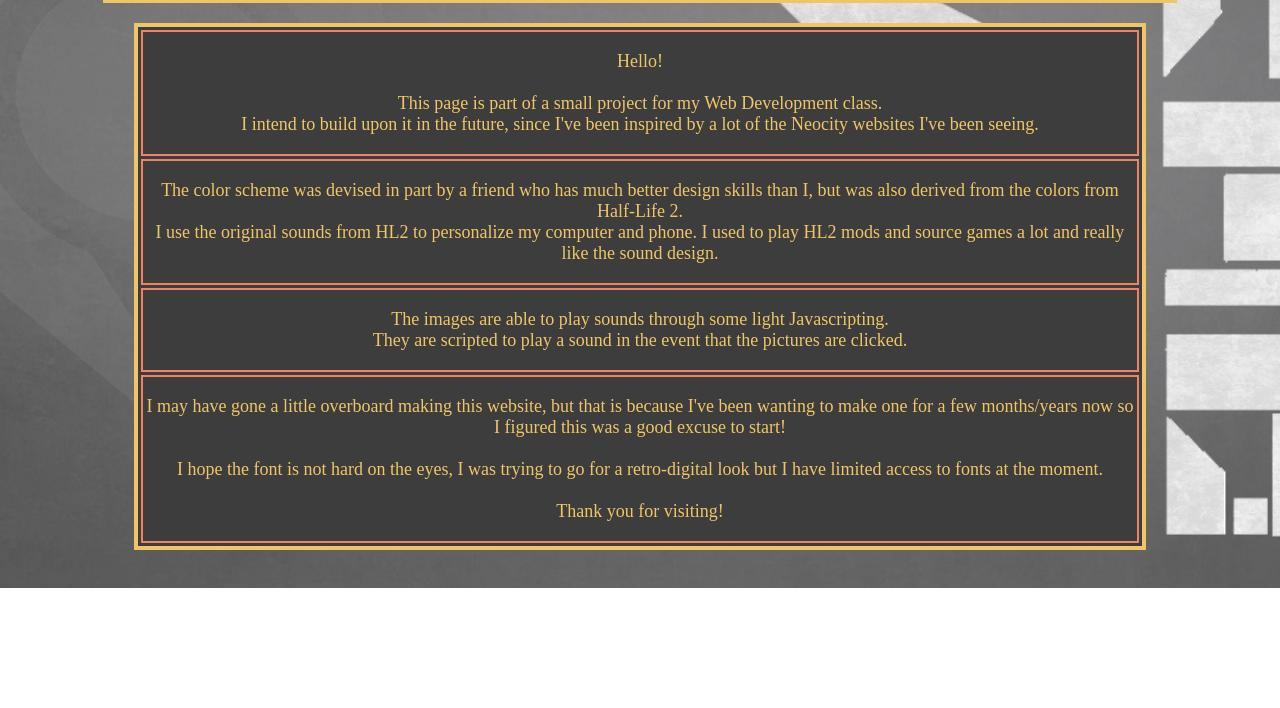
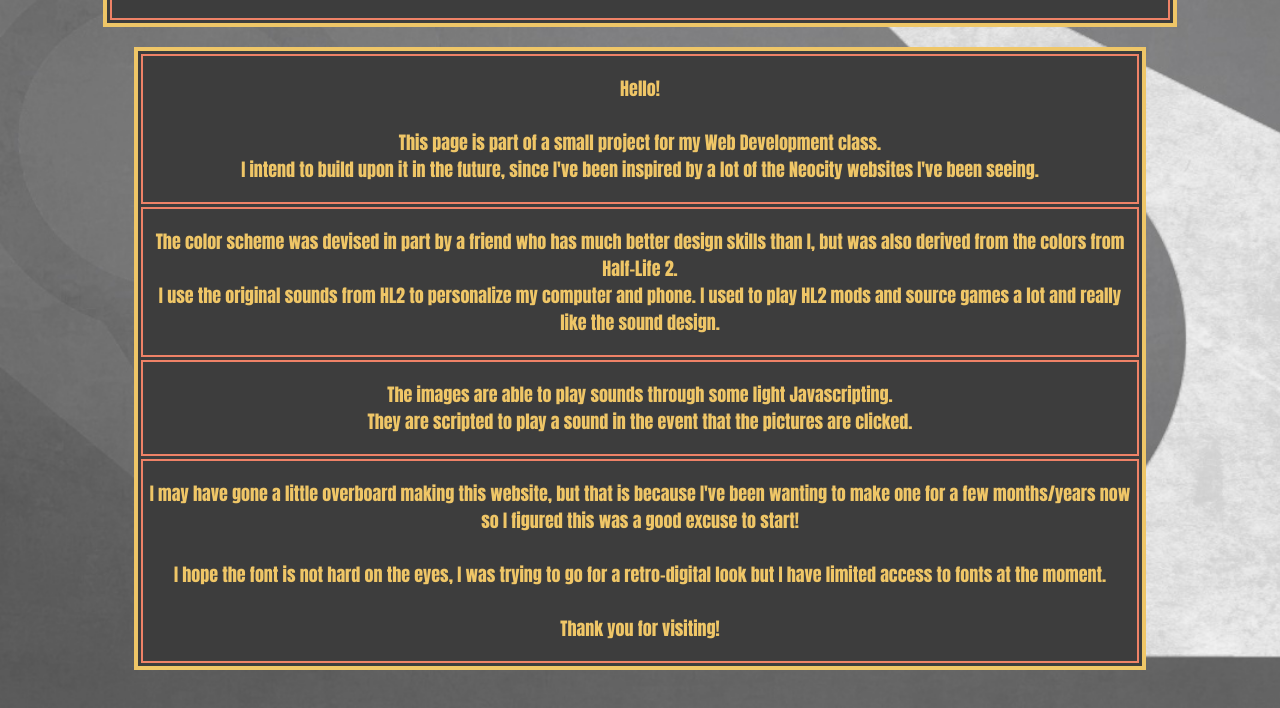
Before and after one commit to Torchead/Project1_Half-Life2, a plain HTML site: page about1.html in a window 1280 px wide. Shown: the part 212-920 px from the top of the page. Before the commit the page ends 800 px from the top, so only its background shows below. Drawn offline with Linux system fonts and the light colour scheme.

```diff
--- a/layout.css
+++ b/layout.css
@@ -30,7 +30,7 @@
     border: 2px solid; /* This affects the inner border which is orange */
     color: #ef8267;
     text-align: center;
-    font-family: "eurostile", "OCR A", "Bank Gothic", "Roboto Condensed", "Futura";
+    font-family: "eurostile", "OCR A", "Bank Gothic", "Impact", "Roboto Condensed", "Futura";
 }
 
 /* This class is only for the navigation bar- the first big roadblock in this website */
@@ -87,7 +87,7 @@
     text-align:center;
     color: #efc667;
     font-size: large;
-    font-family: "eurostile", "OCR A", "Bank Gothic", "Futura";
+    font-family: "eurostile", "OCR A", "Bank Gothic", "Impact", "Futura";
     width: 100%;
 }
 
```
Also changed, not shown: index.html (+1 -1 lines).
